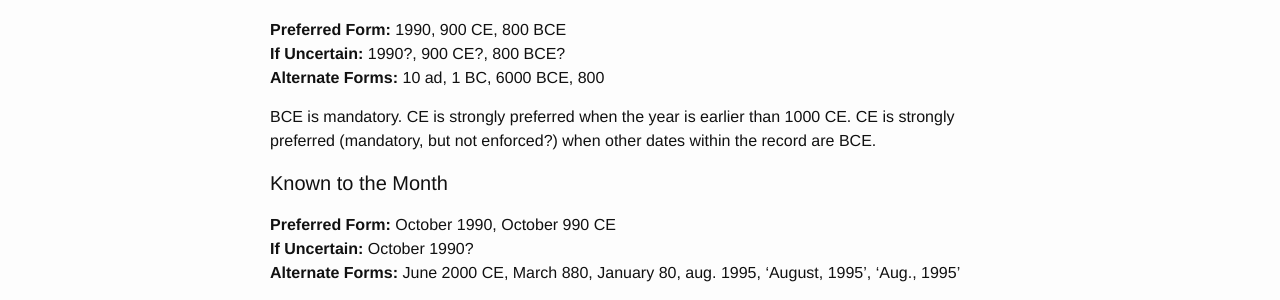
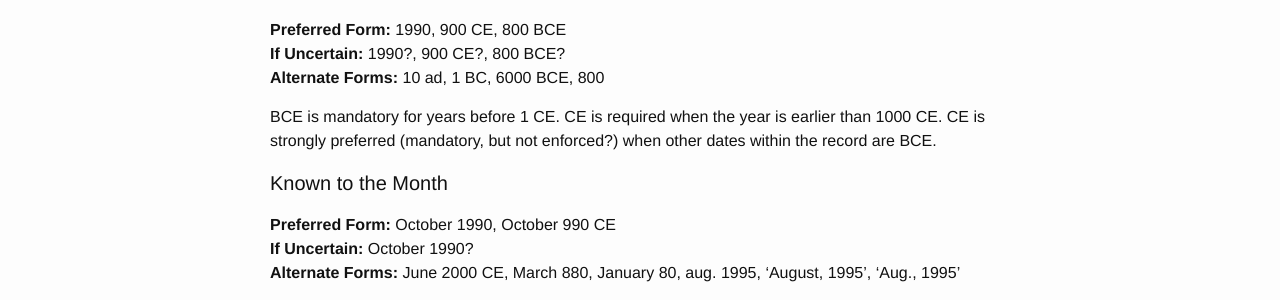
Before and after one commit to arttracks/elysa, a Jekyll site: the page built from docs/_dates/date_specificity.md, in a window 1280 px wide. Shown: the part 956-1256 px from the top of the page. Built offline with Jekyll 4.4.1, drawn with Linux system fonts in a browser that asks for light colours.

Commit message:
changed the date specificity docs

```diff
--- a/docs/_dates/date_specificity.md
+++ b/docs/_dates/date_specificity.md
@@ -33,7 +33,7 @@ Decades are not a common form for dates, but are often used for (relatively) rec
 **If Uncertain:** 1990?, 900 CE?, 800 BCE?
 **Alternate Forms:**  10 ad, 1 BC, 6000 BCE, 800
 
-BCE is mandatory.  CE is strongly preferred when the year is earlier than 1000 CE. CE is strongly preferred (mandatory, but not enforced?) when other dates within the record are BCE.
+BCE is mandatory for years before 1 CE. CE is required when the year is earlier than 1000 CE. CE is strongly preferred (mandatory, but not enforced?) when other dates within the record are BCE.
 
 #### Known to the Month
 
```
